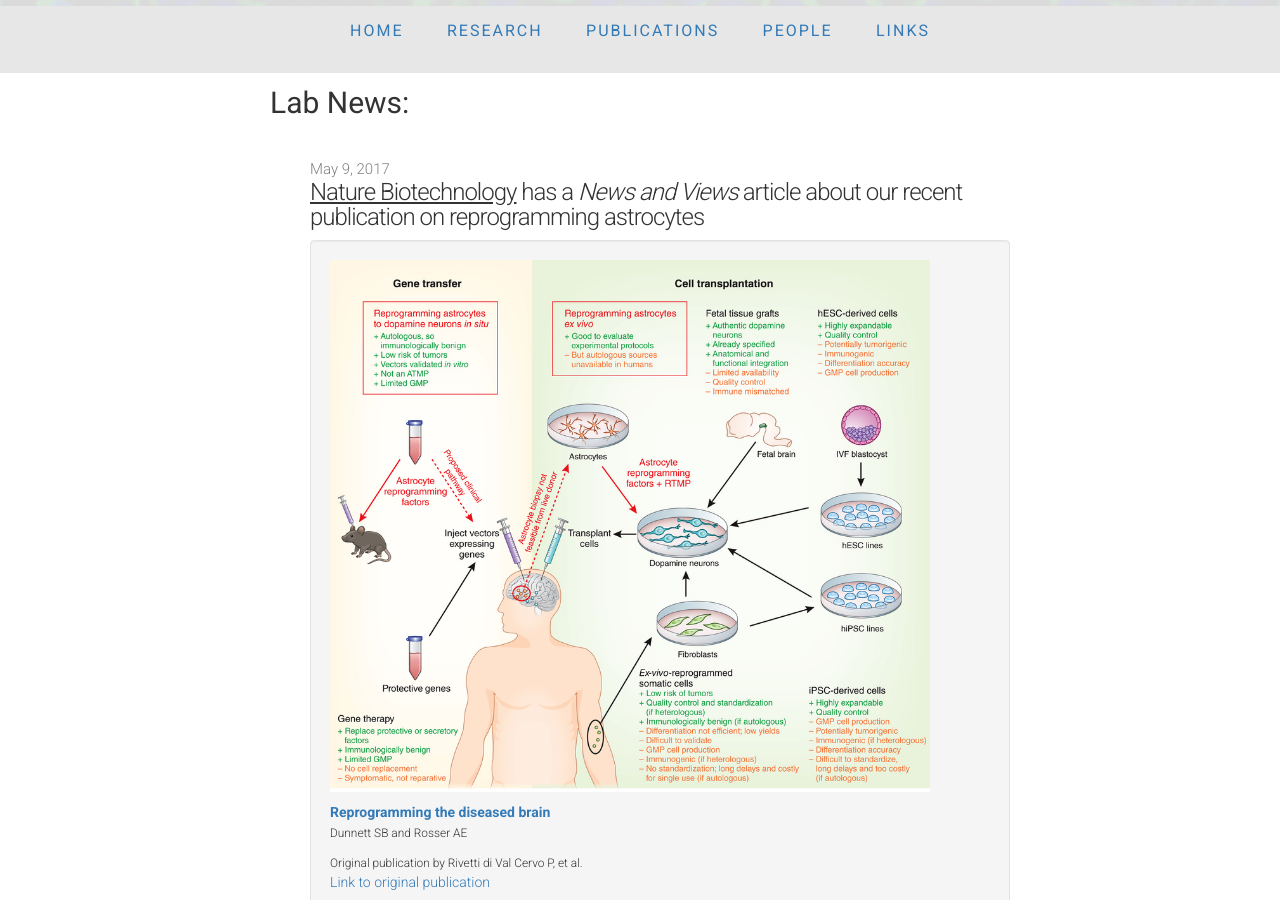
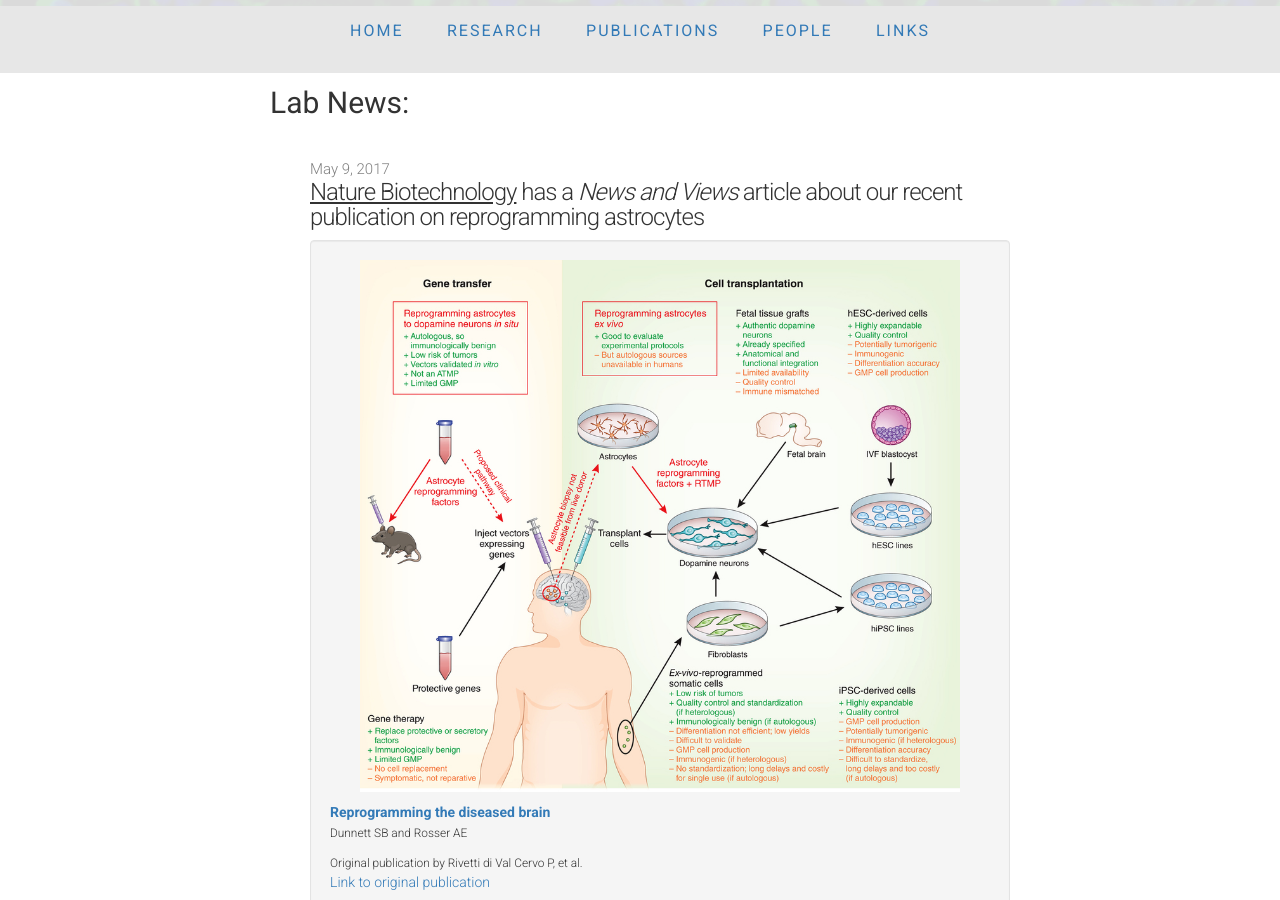
Before and after one commit to ArenasLab/arenaslab.github.io, a Jekyll site: the page index.html, which Jekyll copies as it is, in a window 1280 px wide and 900 px high, scrolled down 464 px. Built offline with Jekyll 4.4.1, drawn with Linux system fonts in a browser that asks for light colours.

Commit message:
Update index.html

```diff
--- a/index.html
+++ b/index.html
@@ -93,7 +93,9 @@
           <div class="well">
             <li class="media">
               <div class="media-body">
+		      <div id="featureimage">
 	        <img src="/img/nbt_news.jpg"; align="middle"; width="600px";>
+		      </div>
 		<p></p>
                 <strong class="media-heading"><a href="http://www.nature.com/nbt/journal/v35/n5/full/nbt.3869.html">Reprogramming the diseased brain</a></strong>
 		      <p><small>Dunnett SB and Rosser AE</small></p>
```
